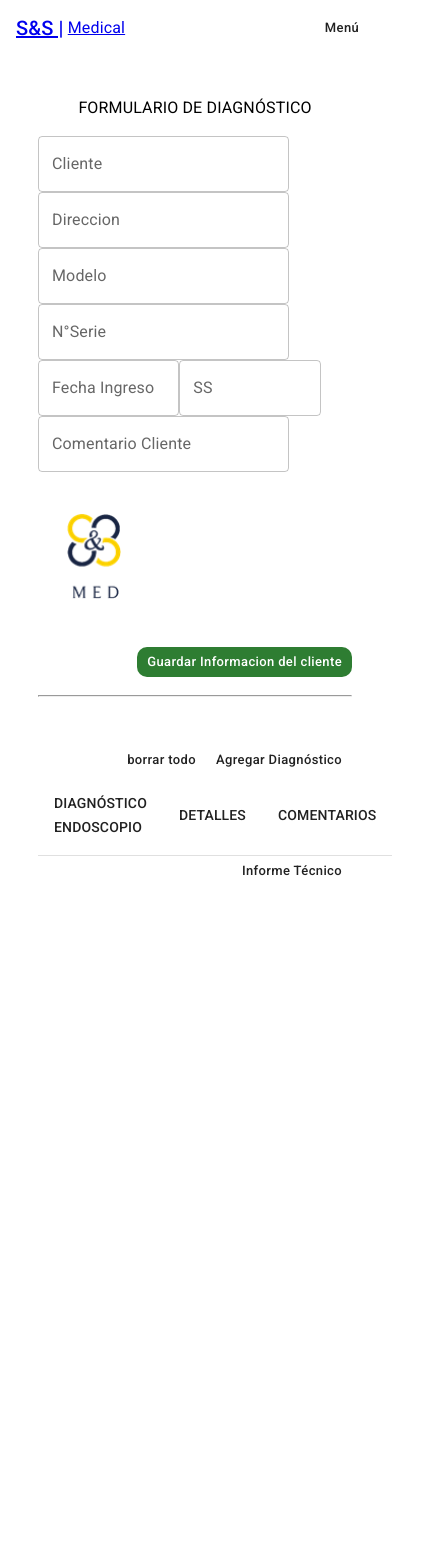
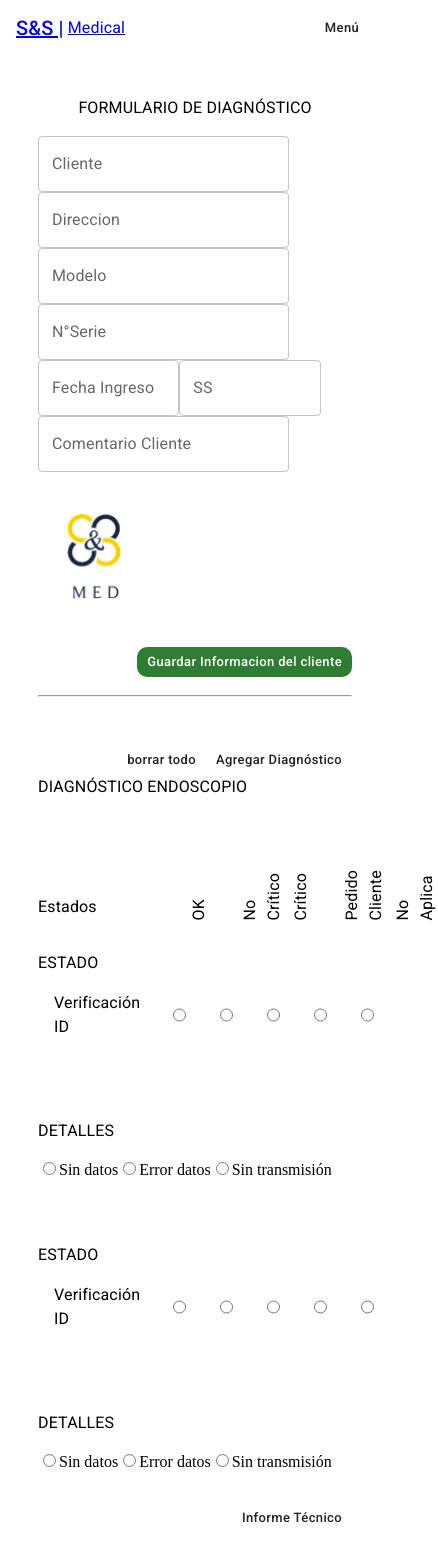
Before and after one commit to ebros12/-ssmedical, a Next.js app: page /reparaciones in a window 390 px wide. Shown: the top 1562 px of the page, 438 px wide, since content can reach past the window. Before the commit the page ends 967 px from the top, so only its background shows below. Built offline with nearby package versions, Linux system fonts and the light colour scheme.

Commit message:
actulizacion 1.3 | reparaciones mobile

```diff
--- a/pages/_app.tsx
+++ b/pages/_app.tsx
@@ -2,7 +2,7 @@ import '../styles/globals.css'
 import type { AppProps } from 'next/app'
 import { ThemeProvider } from '@mui/system'
 import { lightTheme } from '../themes'
-import { UiProvider } from '../context/';
+import { UiProvider } from '../context';
 
 
 export default function App({ Component, pageProps }: AppProps) {
--- a/pages/reparaciones/index.tsx
+++ b/pages/reparaciones/index.tsx
@@ -1,4 +1,4 @@
-import { Table, TableRow, TableCell, Grid, Typography, TextField, CardMedia, Button, Box, Modal } from '@mui/material';
+import { Table, TableRow, TableCell, Grid, Typography, TextField, CardMedia, Button, Box, Modal, Checkbox } from '@mui/material';
 import { typography } from '@mui/system';
 import React, { useEffect, useState } from 'react'
 import { Controller, useForm } from 'react-hook-form';
@@ -16,7 +16,21 @@ const style = {
   };
 
 const Index = () => {
-
+    const [state, setState] = React.useState({
+        VerificacionID: true,
+        jason: false,
+        antoine: false,
+      });
+      const { register, handleSubmit } = useForm({
+        defaultValues: {
+          firstName: '',
+          lastName: '',
+          category: '',
+          checkbox: [],
+          radio: ''
+        }
+      });
+    const { VerificacionID, jason, antoine } = state;
     const { reset, control } = useForm();
     const [open, setOpen] = useState(false);
     const handleOpen = () => setOpen(true);
@@ -37,7 +51,14 @@ const Index = () => {
         }
 
       }, infoCabezera);
-      console.log(infoCabezera)
+
+      const handleChange = (event: React.ChangeEvent<HTMLInputElement>) => {
+        setState({
+          ...state,
+          [event.target.name]: event.target.checked,
+        });
+      };
+
       const guardarCabezaera = () => {
         const Cliente = document.querySelector("input[name='Cliente']") as HTMLInputElement | {value:''}
         const Direccion = document.querySelector("input[name='Direccion']") as HTMLInputElement | {value:''}
@@ -97,6 +118,7 @@ const Index = () => {
         setItems([])
         setInfoCabezera([])
       }
+
 
   return (
     <ShopLayout title={"S&S Medical"} pageDescription={"Reparaciones"} >
@@ -245,28 +267,94 @@ const Index = () => {
             <Button sx={{ float:'right' }} color='warning' onClick={guardarDiagnostico}>Agregar</Button>
         </Box>
       </Modal>
+            <Grid container>
+                <Grid item xs={12} md={6}>
+                    <Typography >DIAGNÓSTICO ENDOSCOPIO</Typography>
 
-            <Table>
-                <TableRow  className='row-style'>
-                    <TableCell variant="head">DIAGNÓSTICO ENDOSCOPIO</TableCell>
-                    <TableCell variant="head">DETALLES</TableCell>
-                    <TableCell variant="head">COMENTARIOS</TableCell>
-                </TableRow>
-
-                    {
-                        items.map(item =>(
-                            <TableRow   key={item.id} className='row-style'>
-                                <TableCell variant="head">{item.Dendoscopio}</TableCell>
-                                <TableCell>{item.Detalles}</TableCell>
-                                <TableCell>{item.Comentarios}</TableCell>
-                            </TableRow>
-                        ))
-                    }
+                    <Box display={'flex'} marginBottom='2rem'>
+                        <Typography sx={{ marginTop:'4rem',position: 'relative',top:'2rem' }}>Estados </Typography>
+                        <Typography  className='text90deg'>OK</Typography>
+                        <Typography  className='text90deg'>No Crítico</Typography>
+                        <Typography  className='text90deg'>Crítico</Typography>
+                        <Typography  className='text90deg'>Pedido Cliente</Typography>
+                        <Typography  className='text90deg'>No Aplica</Typography>
+                    </Box>
 
 
+                </Grid>
+                <Grid item xs={12} md={6}></Grid>
 
+                <Grid item xs={12} md={6} margin={'2rem 0rem'} className='boxEffect'>
+                <Typography >ESTADO</Typography>
+                <Controller
+                        name={"VerificacionID"}
+                        control={control}
+                        render={({ field: { onChange, value } }) => (
+                            <Box sx={{ display:'flex' }}>
+                                <Typography margin={"1rem"}>Verificación ID</Typography>
+                                <input {...register("VerificacionID")} type="radio" className="marginInput" value="OK" />
+                                <input {...register("VerificacionID")} type="radio" className="marginInput" value="No Crítico" />
+                                <input {...register("VerificacionID")} type="radio" className="marginInput" value="Crítico" />
+                                <input {...register("VerificacionID")} type="radio" className="marginInput" value="Pedido Cliente" />
+                                <input {...register("VerificacionID")} type="radio" className="marginInput" value="No Aplica" />
+                            </Box>
 
-            </Table>
+                        )}
+                    />
+                </Grid>
+
+                <Grid item xs={12} md={6} margin={'2rem 0rem'} className='boxEffect'>
+                <Typography marginBottom={'1rem'}>DETALLES</Typography>
+                    <Controller
+                        name={"VerificacionIDDetalles"}
+                        control={control}
+                        render={({ field: { onChange, value } }) => (
+                            <Box>
+                                <input {...register("VerificacionIDDetalles")} type="radio" value="Sin datos" />Sin datos
+                                <input {...register("VerificacionIDDetalles")} type="radio" value="Error  datos" />Error  datos
+                                <input {...register("VerificacionIDDetalles")} type="radio" value="Sin transmisión" />Sin transmisión
+                            </Box>
+
+                        )}
+                    />
+                </Grid>
+
+                <Grid item xs={12} md={6} margin={'2rem 0rem'} className='boxEffect'>
+                <Typography >ESTADO</Typography>
+                <Controller
+                        name={"VerificacionID"}
+                        control={control}
+                        render={({ field: { onChange, value } }) => (
+                            <Box sx={{ display:'flex' }}>
+                                <Typography margin={"1rem"}>Verificación ID</Typography>
+                                <input {...register("VerificacionID")} type="radio" className="marginInput" value="OK" />
+                                <input {...register("VerificacionID")} type="radio" className="marginInput" value="No Crítico" />
+                                <input {...register("VerificacionID")} type="radio" className="marginInput" value="Crítico" />
+                                <input {...register("VerificacionID")} type="radio" className="marginInput" value="Pedido Cliente" />
+                                <input {...register("VerificacionID")} type="radio" className="marginInput" value="No Aplica" />
+                            </Box>
+
+                        )}
+                    />
+                </Grid>
+
+                <Grid item xs={12} md={6} margin={'2rem 0rem'} className='boxEffect'>
+                <Typography marginBottom={'1rem'}>DETALLES</Typography>
+                    <Controller
+                        name={"VerificacionIDDetalles"}
+                        control={control}
+                        render={({ field: { onChange, value } }) => (
+                            <Box>
+                                <input {...register("VerificacionIDDetalles")} type="radio" value="Sin datos" />Sin datos
+                                <input {...register("VerificacionIDDetalles")} type="radio" value="Error  datos" />Error  datos
+                                <input {...register("VerificacionIDDetalles")} type="radio" value="Sin transmisión" />Sin transmisión
+                            </Box>
+
+                        )}
+                    />
+                </Grid>
+            </Grid>
+
             <Button sx={{ float:'right' }}>Informe Técnico</Button>
         </Grid>
     </Grid>
--- a/styles/globals.css
+++ b/styles/globals.css
@@ -28,3 +28,16 @@
   overflow: auto;
   display: contents;
 }
+
+.text90deg{
+  transform: rotate(-90deg);
+  width: 7rem;
+  height: 2rem;
+  margin: -2rem;
+  position: relative!important;
+  left: 5rem;
+  top: 5rem;
+}
+.marginInput{
+  margin: 17px;
+}
```
